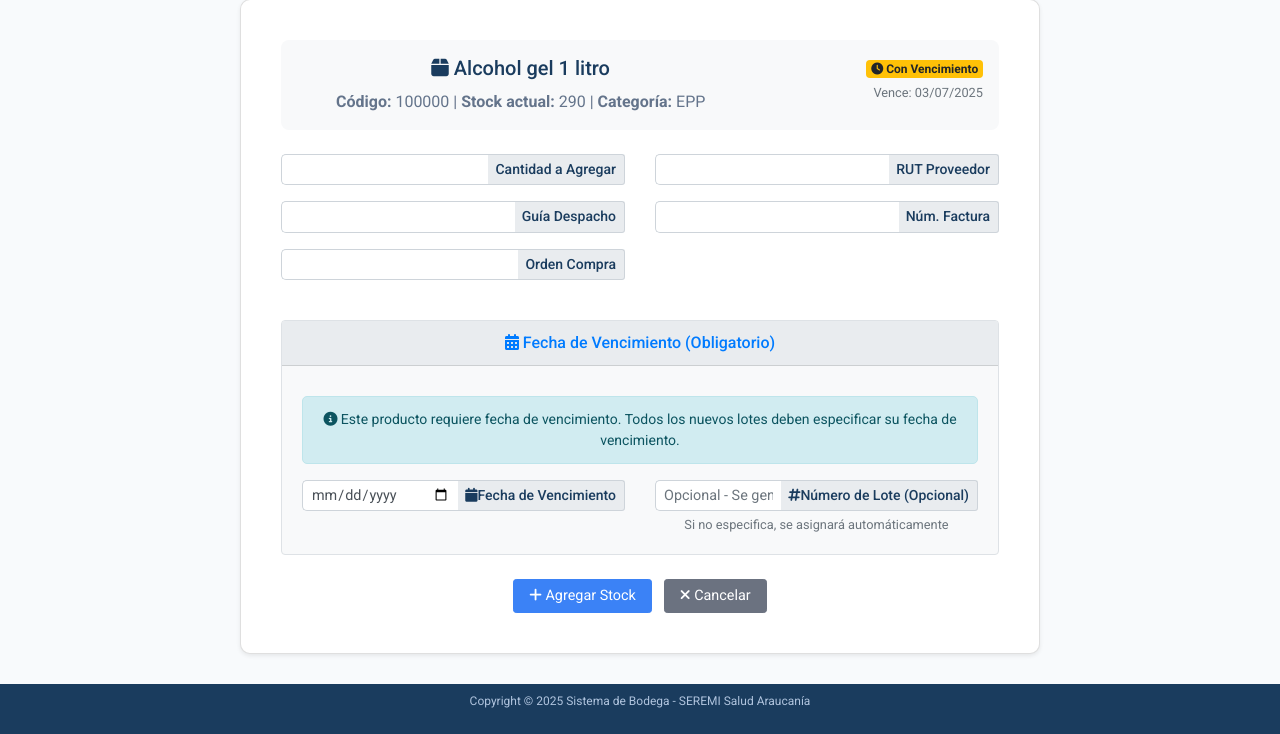
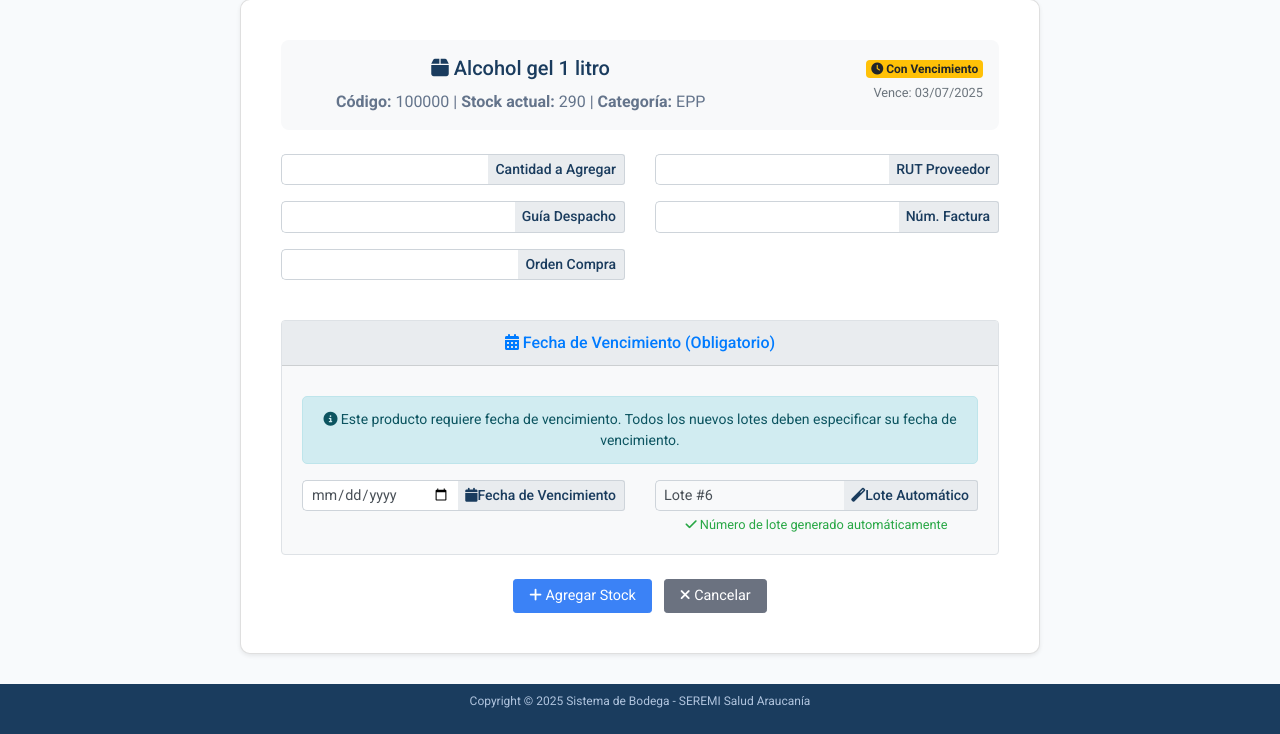
Before and after one commit to Robinson2024/bodega_seremi, a Django app: page /accounts/agregar-stock/100000/ in a window 1280 px wide. Shown: the part 349-1083 px from the top of the page. Run offline with Django 5.2, Linux system fonts and the light colour scheme; a user stored in the database is signed in; data comes from the database, SQL or seed files in the repository; both versions use the stored data as it was after the commit; some libraries are stand-ins or nearby versions.

Commit message:
SISTEMA DE LOTES AUTOMÁTICO, MENSAJE MEJORADO IMPLEMENTADO

```diff
--- a/sistema_bodega/accounts/forms.py
+++ b/sistema_bodega/accounts/forms.py
@@ -851,8 +851,13 @@ class AgregarStockConVencimientoForm(forms.Form):
         max_length=20,
         label='Número de Lote',
         required=False,
-        help_text='Si no especifica, se asignará automáticamente',
-        widget=forms.TextInput(attrs={'class': 'form-control', 'placeholder': 'Opcional - Se genera automáticamente'})
+        help_text='Se asigna automáticamente',
+        widget=forms.TextInput(attrs={
+            'class': 'form-control',
+            'readonly': True,
+            'placeholder': 'Se genera automáticamente',
+            'style': 'background-color: #f8f9fa; cursor: not-allowed;'
+        })
     )
 
     def __init__(self, *args, **kwargs):
@@ -865,6 +870,12 @@ class AgregarStockConVencimientoForm(forms.Form):
             self.fields['tiene_vencimiento_nuevo'].initial = True
             self.fields['fecha_vencimiento'].required = True
             self.fields['fecha_vencimiento'].help_text = "Este producto requiere fecha de vencimiento"
+
+            # Establecer el próximo número de lote automáticamente
+            info_lote = self.producto.get_info_proximo_lote()
+            if info_lote:
+                self.fields['numero_lote'].initial = f"Lote #{info_lote['numero']}"
+                self.fields['numero_lote'].help_text = info_lote['mensaje']
 
     def clean(self):
         cleaned_data = super().clean()
@@ -889,11 +900,10 @@ class AgregarStockConVencimientoForm(forms.Form):
         return cleaned_data
 
     def agregar_stock_a_producto(self, producto):
-        """Agrega stock al producto usando el sistema de lotes automático."""
+        """Agrega stock al producto usando el sistema de lotes completamente automático."""
         cantidad = self.cleaned_data['cantidad']
         tiene_vencimiento_nuevo = self.cleaned_data.get('tiene_vencimiento_nuevo', False)
         fecha_vencimiento = self.cleaned_data.get('fecha_vencimiento')
-        numero_lote_personalizado = self.cleaned_data.get('numero_lote', '').strip()
 
         if tiene_vencimiento_nuevo and fecha_vencimiento:
             # Producto con vencimiento: crear lote automáticamente
@@ -903,18 +913,9 @@ class AgregarStockConVencimientoForm(forms.Form):
                 producto.fecha_vencimiento = fecha_vencimiento
                 producto.save()
 
-            # Crear lote automáticamente o con número personalizado
+            # Crear lote automáticamente (SIEMPRE AUTOMÁTICO)
             try:
-                if numero_lote_personalizado:
-                    # Convertir a entero si es posible
-                    try:
-                        numero_lote_int = int(numero_lote_personalizado)
-                        lote = producto.crear_lote_automatico(cantidad, fecha_vencimiento, numero_lote_int)
-                    except ValueError:
-                        # Si no se puede convertir a entero, usar el texto tal como está
-                        lote = producto.crear_lote_automatico(cantidad, fecha_vencimiento, numero_lote_personalizado)
-                else:
-                    lote = producto.crear_lote_automatico(cantidad, fecha_vencimiento)
+                lote = producto.crear_lote_automatico(cantidad, fecha_vencimiento)
             except ValueError as e:
                 raise forms.ValidationError(f"Error al crear el lote: {str(e)}")
 
--- a/sistema_bodega/accounts/models.py
+++ b/sistema_bodega/accounts/models.py
@@ -126,12 +126,20 @@ class Producto(models.Model):
         return colores.get(estado, '#6c757d')
 
     def get_proximo_numero_lote(self):
-        """Obtiene el siguiente número de lote automáticamente."""
+        """Obtiene el siguiente número de lote automáticamente con reset cuando no hay stock."""
         if not self.tiene_vencimiento:
             return None
 
-        ultimo_lote = self.lotes.aggregate(max_lote=models.Max('numero_lote'))['max_lote']
-        return (ultimo_lote or 0) + 1
+        # Obtener lotes con stock activo
+        lotes_con_stock = self.lotes.filter(stock__gt=0)
+
+        if not lotes_con_stock.exists():
+            # Si no hay lotes con stock, reiniciar desde 1
+            return 1
+        else:
+            # Si hay lotes con stock, obtener el siguiente número
+            ultimo_lote = self.lotes.aggregate(max_lote=models.Max('numero_lote'))['max_lote']
+            return (ultimo_lote or 0) + 1
 
     def crear_lote_automatico(self, cantidad, fecha_vencimiento, numero_lote_personalizado=None):
         """Crea un lote automáticamente con numeración secuencial o personalizada."""
@@ -245,6 +253,22 @@ class Producto(models.Model):
             lote_proximo = self.lotes.filter(stock__gt=0).order_by('fecha_vencimiento').first()
             return lote_proximo.fecha_vencimiento if lote_proximo else None
         return self.fecha_vencimiento
+
+    def get_info_proximo_lote(self):
+        """Obtiene información sobre el próximo lote que se creará."""
+        if not self.tiene_vencimiento:
+            return None
+
+        proximo_numero = self.get_proximo_numero_lote()
+        lotes_activos = self.lotes.filter(stock__gt=0).count()
+
+        return {
+            'numero': proximo_numero,
+            'es_primer_lote': proximo_numero == 1,
+            'lotes_activos': lotes_activos,
+            'mensaje': f"Se creará el Lote #{proximo_numero}" +
+                      (" (primer lote del producto)" if proximo_numero == 1 else f" ({lotes_activos} lotes activos)")
+        }
 
     def __str__(self):
         return f"{self.descripcion} ({self.codigo_barra})"
--- a/sistema_bodega/accounts/templates/accounts/agregar_stock_detalle.html
+++ b/sistema_bodega/accounts/templates/accounts/agregar_stock_detalle.html
@@ -158,12 +158,12 @@
                                                 {{ form.numero_lote|add_class:"form-control" }}
                                                 <div class="input-group-append">
                                                     <span class="input-group-text">
-                                                        <i class="fas fa-hashtag"></i> Número de Lote (Opcional)
+                                                        <i class="fas fa-magic"></i> Lote Automático
                                                     </span>
                                                 </div>
                                             </div>
-                                            <small class="form-text text-muted">
-                                                Si no especifica, se asignará automáticamente
+                                            <small class="form-text text-success">
+                                                <i class="fas fa-check"></i> Número de lote generado automáticamente
                                             </small>
                                             {% if form.numero_lote.errors %}
                                                 <div class="text-danger small">{{ form.numero_lote.errors }}</div>
@@ -204,12 +204,12 @@
                                                     {{ form.numero_lote|add_class:"form-control" }}
                                                     <div class="input-group-append">
                                                         <span class="input-group-text">
-                                                            <i class="fas fa-hashtag"></i> Número de Lote (Opcional)
+                                                            <i class="fas fa-magic"></i> Lote Automático
                                                         </span>
                                                     </div>
                                                 </div>
-                                                <small class="form-text text-muted">
-                                                    Si no especifica, se asignará automáticamente
+                                                <small class="form-text text-success">
+                                                    <i class="fas fa-check"></i> Número de lote generado automáticamente
                                                 </small>
                                                 {% if form.numero_lote.errors %}
                                                     <div class="text-danger small">{{ form.numero_lote.errors }}</div>
@@ -447,7 +447,7 @@ document.addEventListener('DOMContentLoaded', function() {
     // Verificar si el producto ya tiene vencimiento (viene del contexto del template)
     const productoTieneVencimiento = {% if tiene_vencimiento_actual %}true{% else %}false{% endif %};
 
-    // Función para mostrar/ocultar el campo de fecha
+    // Función para mostrar/ocultar el campo de fecha y actualizar número de lote
     function toggleFechaVencimientoNuevo() {
         // Si el producto ya tiene vencimiento, no hacemos nada aquí
         if (productoTieneVencimiento) {
@@ -457,6 +457,14 @@ document.addEventListener('DOMContentLoaded', function() {
         if (tieneVencimientoNuevoCheckbox && tieneVencimientoNuevoCheckbox.checked) {
             fechaVencimientoNuevoContainer.style.display = 'block';
             fechaVencimientoNuevoInput.required = true;
+
+            // Actualizar el campo de lote automático
+            const numeroLoteInput = document.getElementById('id_numero_lote');
+            if (numeroLoteInput) {
+                numeroLoteInput.value = 'Lote #1';
+                numeroLoteInput.style.display = 'block';
+            }
+
             // Añadir animación suave
             fechaVencimientoNuevoContainer.style.opacity = '0';
             fechaVencimientoNuevoContainer.style.transform = 'translateY(-10px)';
@@ -469,6 +477,13 @@ document.addEventListener('DOMContentLoaded', function() {
             fechaVencimientoNuevoContainer.style.display = 'none';
             fechaVencimientoNuevoInput.required = false;
             fechaVencimientoNuevoInput.value = '';
+
+            // Ocultar el campo de lote cuando no tiene vencimiento
+            const numeroLoteInput = document.getElementById('id_numero_lote');
+            if (numeroLoteInput) {
+                numeroLoteInput.value = '';
+                numeroLoteInput.style.display = 'none';
+            }
         }
     }
 
--- a/sistema_bodega/accounts/views.py
+++ b/sistema_bodega/accounts/views.py
@@ -526,16 +526,16 @@ def agregar_stock_detalle(request, codigo_barra):
 
                 if lote:
                     messages.success(request,
-                        f'Stock agregado exitosamente en Lote #{lote.numero_lote}. '
-                        f'Cantidad: {form.cleaned_data["cantidad"]} unidades. '
+                        f'Stock agregado exitosamente al producto "{producto.descripcion}". '
+                        f'Lote #{lote.numero_lote} - Cantidad: {form.cleaned_data["cantidad"]} unidades. '
                         f'Vence: {lote.fecha_vencimiento.strftime("%d/%m/%Y")}. '
-                        f'Stock total: {producto.stock}'
+                        f'Stock total: {producto.stock} unidades'
                     )
                 else:
                     messages.success(request,
-                        f'Stock agregado exitosamente. '
+                        f'Stock agregado exitosamente al producto "{producto.descripcion}". '
                         f'Cantidad: {form.cleaned_data["cantidad"]} unidades. '
-                        f'Stock total: {producto.stock}'
+                        f'Stock total: {producto.stock} unidades'
                     )
 
                 return redirect('agregar-stock')
@@ -549,15 +549,19 @@ def agregar_stock_detalle(request, codigo_barra):
 
     # Obtener información de lotes existentes para mostrar en la vista
     lotes_existentes = []
+    info_proximo_lote = None
+
     if producto.tiene_vencimiento:
         lotes_existentes = producto.get_lotes_detalle()
+        info_proximo_lote = producto.get_info_proximo_lote()
 
     context = {
         'form': form,
         'producto': producto,
         'tiene_vencimiento_actual': producto.tiene_vencimiento,
         'lotes_existentes': lotes_existentes,
-        'total_lotes': len(lotes_existentes)
+        'total_lotes': len(lotes_existentes),
+        'info_proximo_lote': info_proximo_lote
     }
     return render(request, 'accounts/agregar_stock_detalle.html', context)
 
```
Also changed, not shown: sistema_bodega/db.sqlite3.
